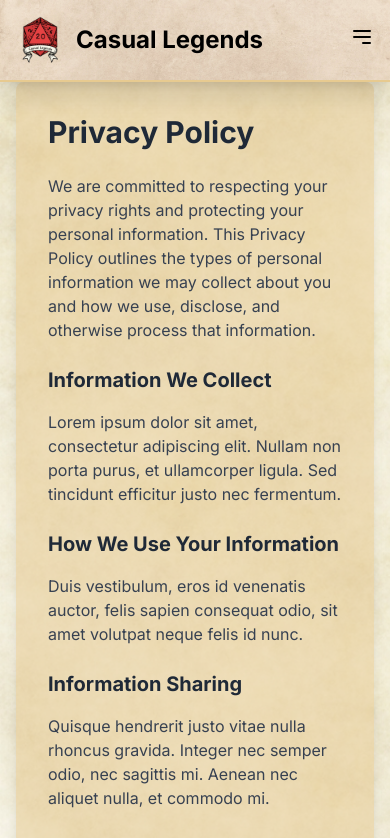
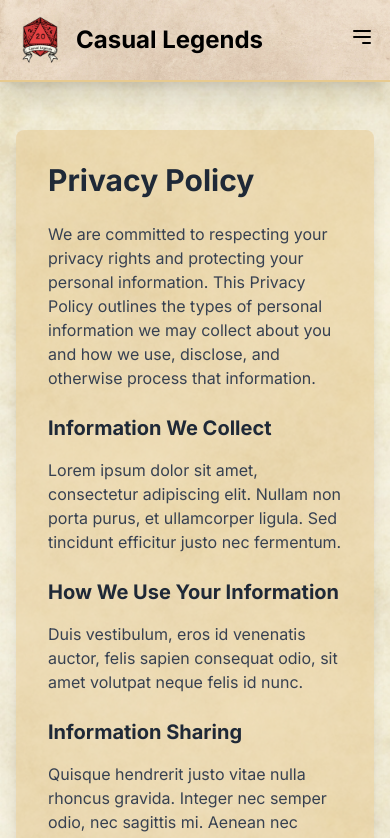
Before and after one commit to jazzgibran/ssrcasuallegends, a Next.js app: page /privacy in a window 390 px wide. Shown: the top 838 px of the page. Built offline with nearby package versions, Linux system fonts and the light colour scheme.

Commit message:
little updates

```diff
--- a/src/app/privacy/page.jsx
+++ b/src/app/privacy/page.jsx
@@ -3,7 +3,7 @@ const PrivacyPolicy = () => {
     return (
         <div className="min-h-screen flex flex-col justify-center items-center">
 
-            <div className="px-4 sm:px-6 lg:px-8 max-w-7xl mx-auto">
+            <div className="px-4 py-12 sm:px-6 lg:px-8 max-w-7xl mx-auto">
                 <div className="max-w-3xl mx-auto bg-Putty bg-opacity-50 p-8 shadow-lg rounded-lg">
                     <h1 className="text-3xl font-bold text-gray-800 mb-6">Privacy Policy</h1>
                     <p className="text-gray-700 mb-6">
```
